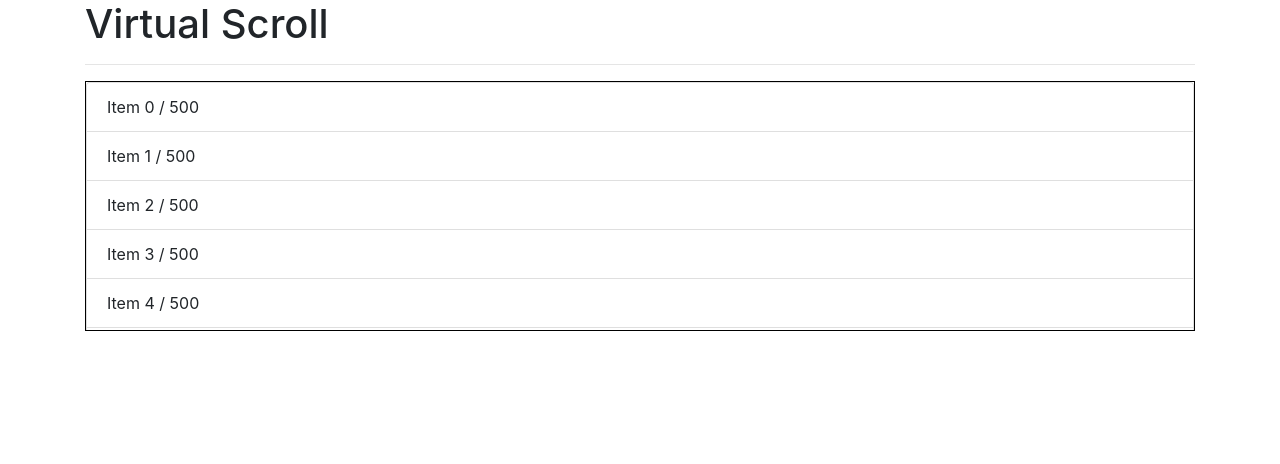
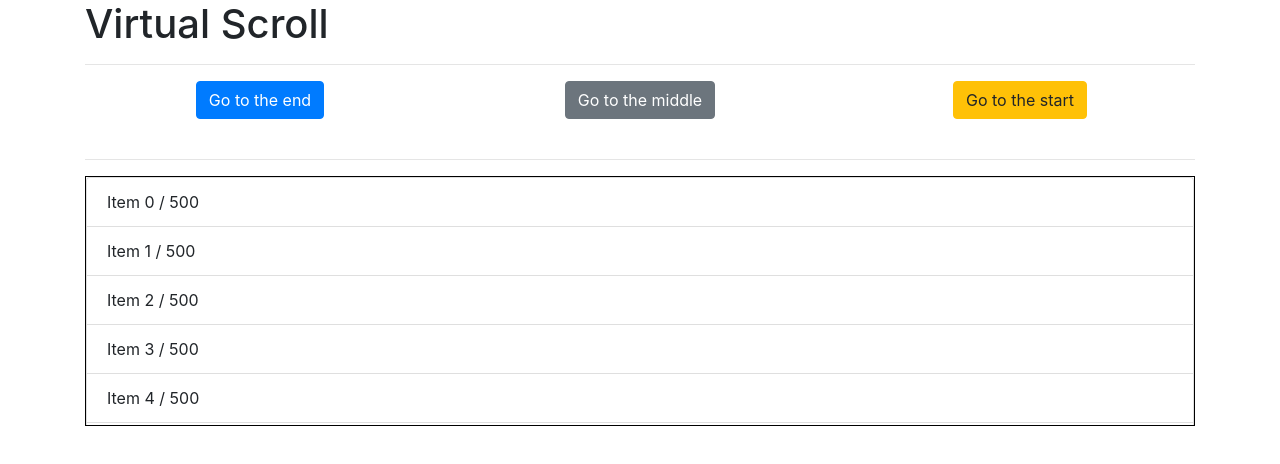
Before and after one commit to xavigu/VirtualScroll, an Angular app: page / in a window 1280 px wide. Shown: the top 464 px of the page. Built offline with nearby package versions, Linux system fonts and the light colour scheme.

Commit message:
Add buttons to go to the start, middle and end of the item list in the cdkviewport element

```diff
--- a/src/app/app.component.html
+++ b/src/app/app.component.html
@@ -1,2 +1,2 @@
 
-<app-virtual></app-virtual>
+<app-virtual ></app-virtual>
--- a/src/app/virtual/virtual.component.html
+++ b/src/app/virtual/virtual.component.html
@@ -1,9 +1,29 @@
 <h1>Virtual Scroll</h1>
+<hr>
+
+<div class="row" style="text-align: center;">
+  <div class="col">
+    <button (click)="goEnd()" class="btn btn-primary">
+      Go to the end
+    </button>
+  </div>
+  <div class="col">
+    <button (click)="goMiddle()" class="btn btn-secondary">
+      Go to the middle
+    </button>
+  </div>
+  <div class="col">
+    <button (click)="goStart()" class="btn btn-warning">
+      Go to the start
+    </button>
+  </div>
+</div>
+<br>
 <hr>
 
 <cdk-virtual-scroll-viewport itemSize = "50" class="list-container list-group"> <!-- Se debe poner el tamaño en pixeles de cada item, tiene altura de 0 por defecto el contenedor de los items por lo que hay que añadirle una clase para ponerle height-->
 
-  <div *cdkVirtualFor="let persona of personas; let i = index; let contador=count" class="list-group-item"> <!-- Igual que un *ngFor con el cdkvirtual -->
+  <div *cdkVirtualFor="let persona of personas; let i = index; let contador=count" class="animated fadeInRight delay-1s list-group-item"> <!-- Igual que un *ngFor con el cdkvirtual -->
     Item {{i}} / {{contador}}
   </div>
 
--- a/src/app/virtual/virtual.component.ts
+++ b/src/app/virtual/virtual.component.ts
@@ -1,4 +1,5 @@
-import { Component, OnInit } from '@angular/core';
+import { Component, OnInit, ViewChild } from '@angular/core';
+import { CdkVirtualScrollViewport } from '@angular/cdk/scrolling';
 
 @Component({
   selector: 'app-virtual',
@@ -7,6 +8,8 @@ import { Component, OnInit } from '@angular/core';
 })
 export class VirtualComponent implements OnInit {
 
+  @ViewChild(CdkVirtualScrollViewport) viewport: CdkVirtualScrollViewport; //referencia al elemento cdk-virtual-scroll-viewport del html
+
   personas = Array(500).fill(0);
 
   constructor() { }
@@ -14,4 +17,16 @@ export class VirtualComponent implements OnInit {
   ngOnInit() {
   }
 
+  goEnd(){
+    this.viewport.scrollToIndex(this.personas.length);
+  };
+
+  goStart(){
+    this.viewport.scrollToIndex(0);
+  };
+
+  goMiddle(){
+    this.viewport.scrollToIndex(this.personas.length/2);
+  }
+
 }
--- a/src/index.html
+++ b/src/index.html
@@ -8,6 +8,7 @@
   <meta name="viewport" content="width=device-width, initial-scale=1">
   <link rel="icon" type="image/x-icon" href="favicon.ico">
   <link rel="stylesheet" href="https://stackpath.bootstrapcdn.com/bootstrap/4.3.1/css/bootstrap.min.css" integrity="sha384-ggOyR0iXCbMQv3Xipma34MD+dH/1fQ784/j6cY/iJTQUOhcWr7x9JvoRxT2MZw1T" crossorigin="anonymous">
+  <link rel="stylesheet" href="https://cdnjs.cloudflare.com/ajax/libs/animate.css/3.7.2/animate.min.css">
 </head>
 <body class="container">
   <app-root></app-root>
```
